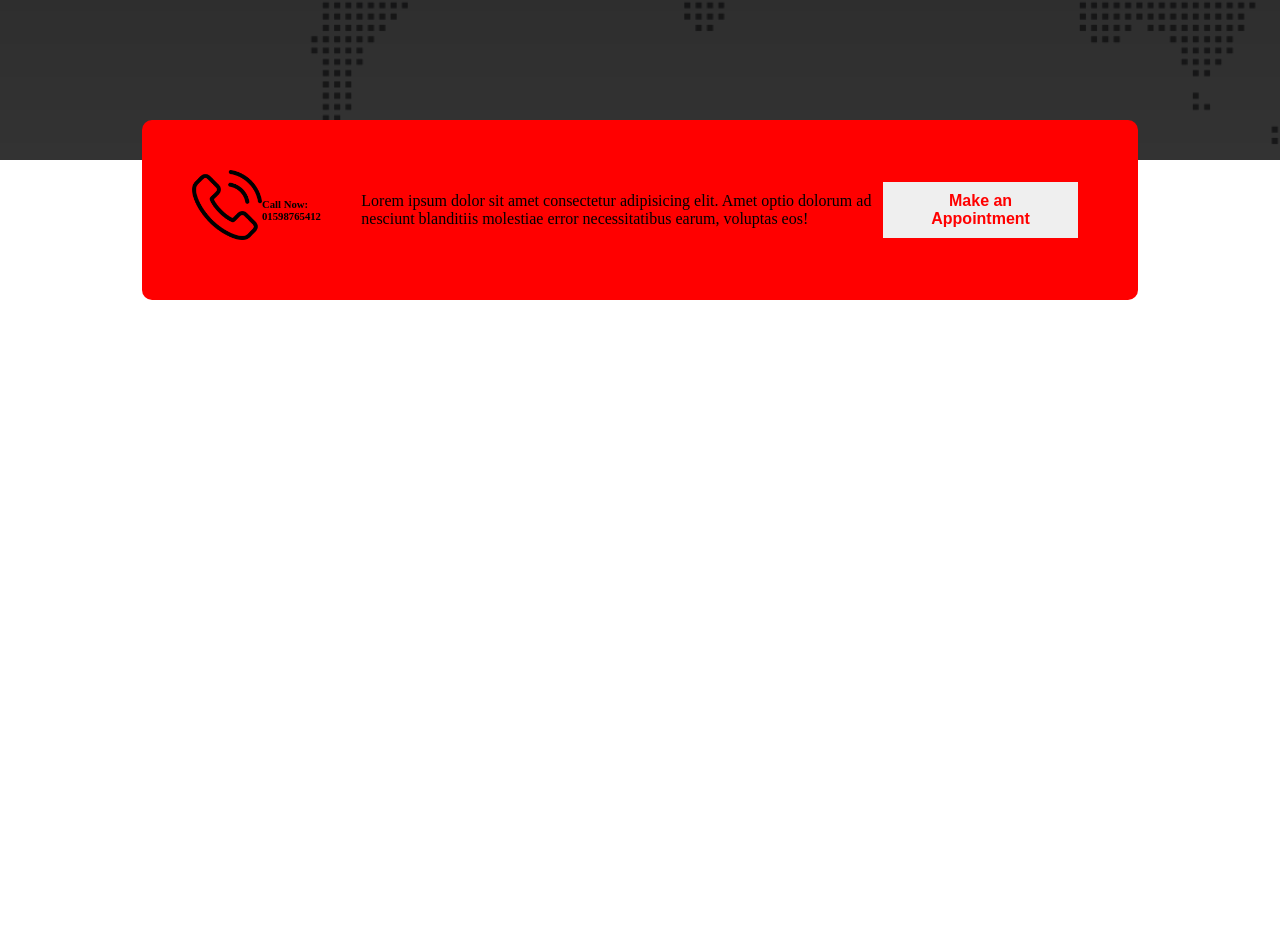
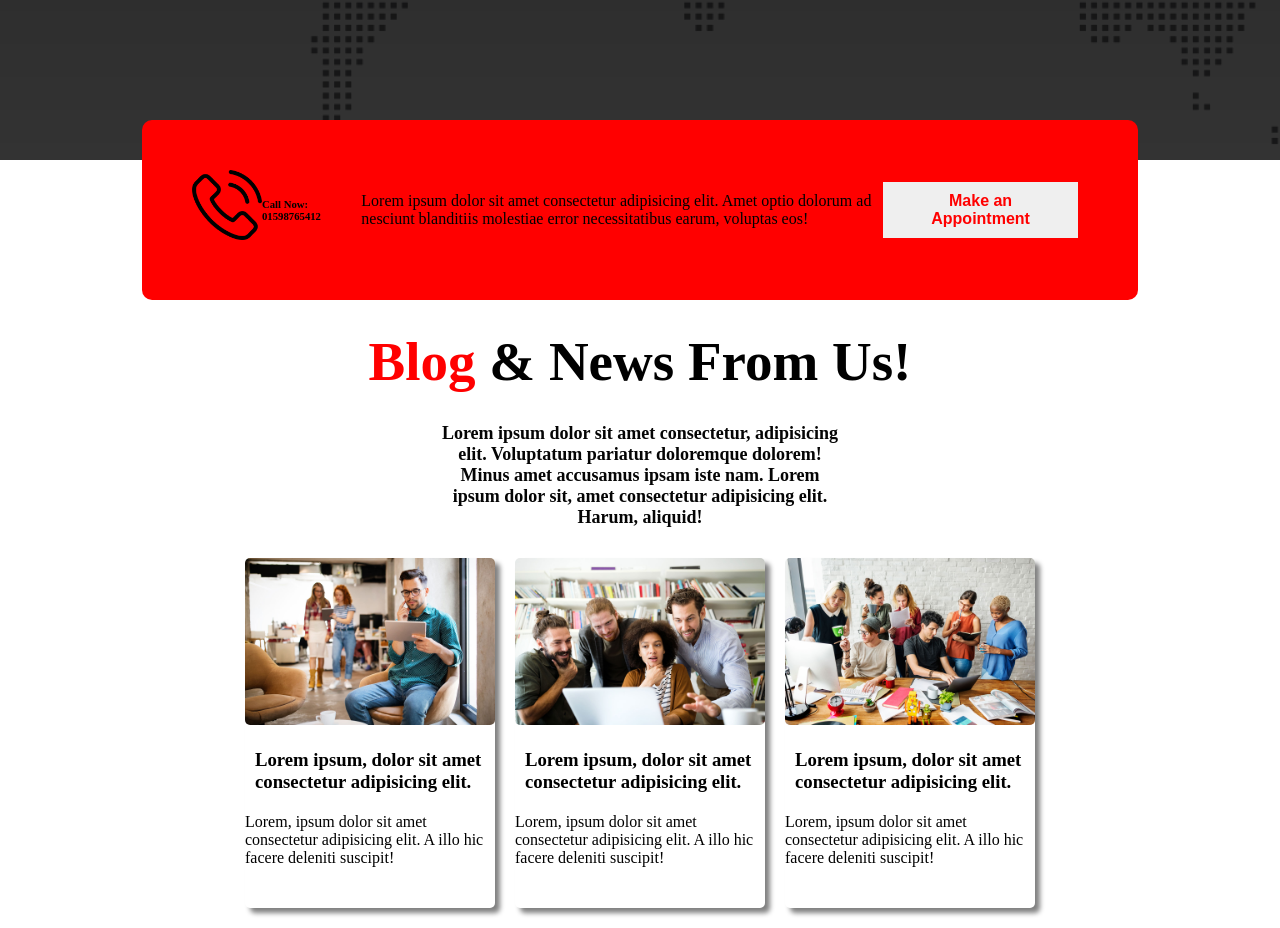
Before and after one commit to Noman1313/Digital-Agency-website, a plain HTML site: page index.html in a window 1280 px wide. Shown: the part 1569-2497 px from the top of the page. Before the commit the page ends 1869 px from the top, so only its background shows below. Drawn offline with Linux system fonts and the light colour scheme.

Commit message:
card img

```diff
--- a/index.html
+++ b/index.html
@@ -40,7 +40,8 @@
             <div class="left-side-container">
                 <button class="btn bg-primary">Hire Us Now</button>
                 <h1>Services We Can Help You With!</h1>
-                <p class="service-description">Lorem ipsum dolor sit amet consectetur adipisicing elit. Numquam vitae blanditiis unde officiis ut cupiditate dolore repellat fuga soluta asperiores!</p>
+                <p class="service-description">Lorem ipsum dolor sit amet consectetur adipisicing elit. Numquam vitae
+                    blanditiis unde officiis ut cupiditate dolore repellat fuga soluta asperiores!</p>
                 <ol>
                     <li>Lorem ipsum dolor sit amet consectetur adipisicing elit.</li>
                     <li>Lorem ipsum dolor sit amet consectetur adipisicing elit. Voluptatem, nobis.</li>
@@ -84,12 +85,40 @@
                 <h6>Call Now: 01598765412</h6>
             </div>
             <div class="appointment-desc">
-                <p>Lorem ipsum dolor sit amet consectetur adipisicing elit. Amet optio dolorum ad nesciunt blanditiis molestiae error necessitatibus earum, voluptas eos!</p>
+                <p>Lorem ipsum dolor sit amet consectetur adipisicing elit. Amet optio dolorum ad nesciunt blanditiis
+                    molestiae error necessitatibus earum, voluptas eos!</p>
             </div>
             <div class="appointment-btn">
                 <button class="btn">Make an Appointment</button>
             </div>
         </div>
+        <div class="blog-container">
+            <h1 class="title blog-title"><span class="primary">Blog</span> & News From Us!</h1>
+            <p class="blog-description">Lorem ipsum dolor sit amet consectetur, adipisicing elit. Voluptatum pariatur
+                doloremque dolorem! Minus amet accusamus ipsam iste nam. Lorem ipsum dolor sit, amet consectetur
+                adipisicing elit. Harum, aliquid!</p>
+            <div class="cards">
+                <div class="card">
+                    <img class="bolg-img" src="asset/image/blog-1.jpg" alt="">
+                    <h3 class="card-title">Lorem ipsum, dolor sit amet consectetur adipisicing elit.</h3>
+                    <p>Lorem, ipsum dolor sit amet consectetur adipisicing elit. A illo hic facere deleniti suscipit!
+                    </p>
+                </div>
+                <div class="card">
+                    <img class="bolg-img" src="asset/image/blog-2.jpg" alt="">
+                    <h3 class="card-title">Lorem ipsum, dolor sit amet consectetur adipisicing elit.</h3>
+                    <p>Lorem, ipsum dolor sit amet consectetur adipisicing elit. A illo hic facere deleniti suscipit!
+                    </p>
+                </div>
+                <div class="card">
+                    <img class="bolg-img" src="asset/image/blog-3.jpg" alt="">
+                    <h3 class="card-title">Lorem ipsum, dolor sit amet consectetur adipisicing elit.</h3>
+                    <p>Lorem, ipsum dolor sit amet consectetur adipisicing elit. A illo hic facere deleniti suscipit!
+                    </p>
+                </div>
+            </div>
+        </div>
+
     </main>
     <footer></footer>
 </body>
--- a/style.css
+++ b/style.css
@@ -130,3 +130,44 @@
 .appointment-desc{
     width: 60%;
 }
+.blog-container{
+    width: 80%;
+    margin: auto;
+    /* background-color: gray; */
+}
+.blog-title{
+    color: black;
+    text-align: center;
+    margin: 30px;
+}
+
+.blog-description{
+    color: rgb(5, 5, 5);
+    padding-bottom: 30px;
+    width: 40%;
+    margin: auto;
+    font-size: 18px;
+    font-weight: 600;
+    text-align:center;
+}
+.cards{
+    display: flex;
+    justify-content: center;
+    gap: 20px;
+}
+.card{
+    width: 250px;
+    height: 350px;
+    box-shadow: 5px 5px 5px grey;
+    border-radius: 5px;
+    margin-bottom: 20px;
+}
+.bolg-img{
+    width: 100%;
+    border-radius: 5px;
+}
+.card-title{
+    margin-top: 10px;
+    margin-bottom: 10px;
+    padding: 10px;
+}
```
